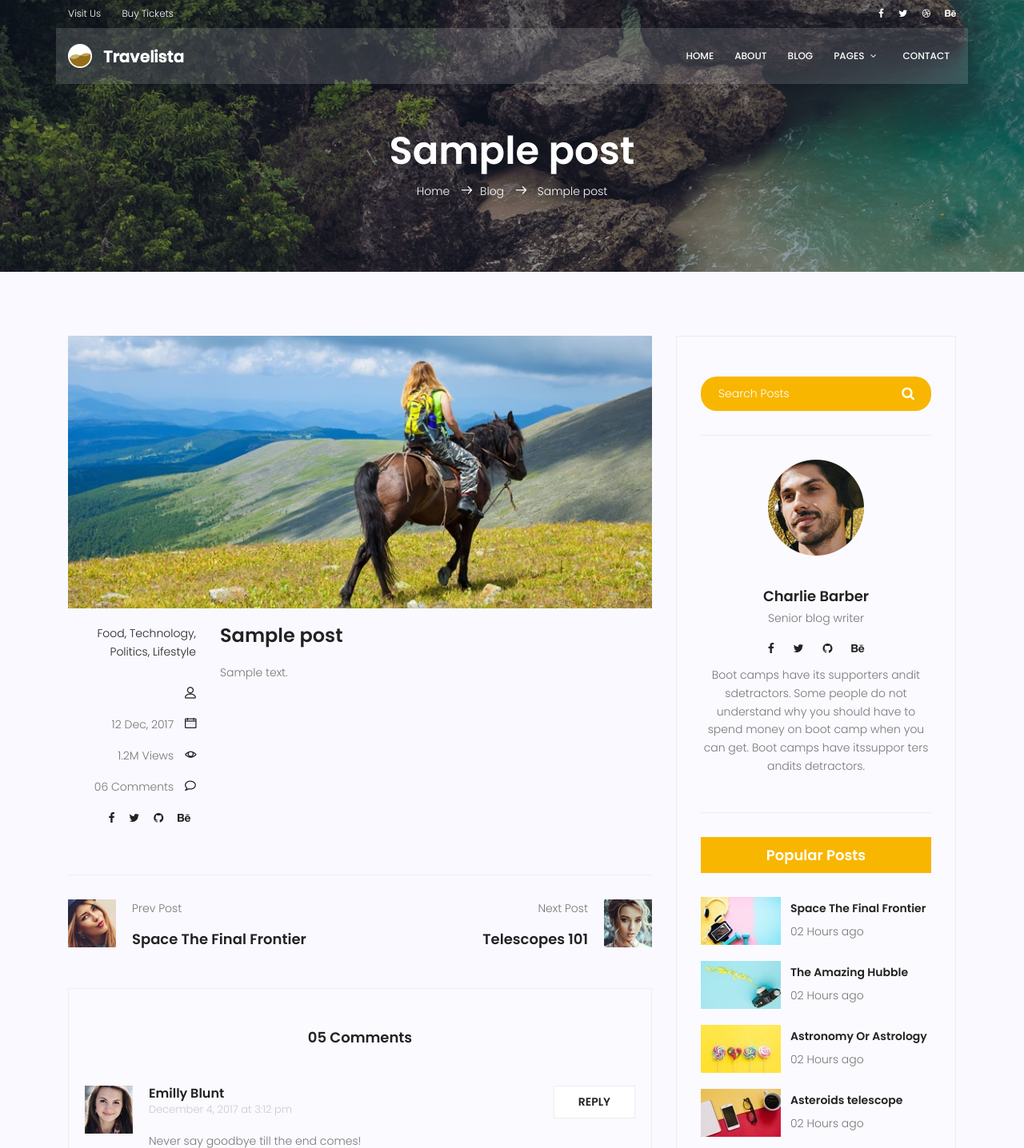
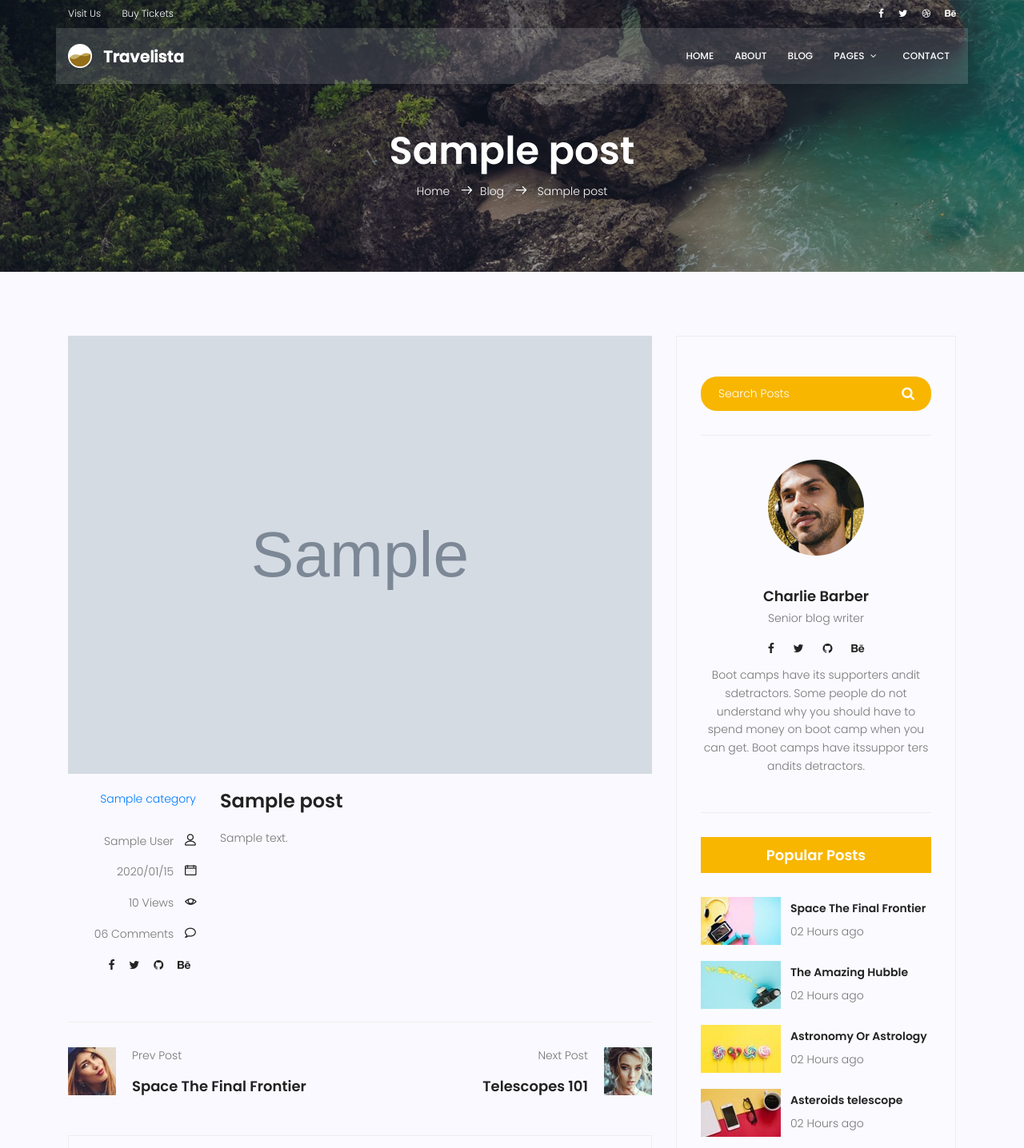
Before and after one commit to matintb/proj, a Django app: page /blog/1 in a window 1280 px wide. Shown: the top 1436 px of the page at 80% size. Run offline with Django 5.2, Linux system fonts and the light colour scheme; tables that the repository leaves empty hold one stand-in row (values such as "Sample post"); grey boxes marked "Sample" are stand-in pictures; some libraries are stand-ins or nearby versions.

Commit message:
made date better looking + better category view

```diff
--- a/templates/blog/blog-single.html
+++ b/templates/blog/blog-single.html
@@ -27,26 +27,28 @@
         <div class="single-post row">
           <div class="col-lg-12">
             <div class="feature-img">
-              <img class="img-fluid" src="img/blog/feature-img1.jpg" alt="" />
+              <img class="img-fluid" src="{{mypost.image.url}}" alt="" />
             </div>
           </div>
           <div class="col-lg-3 col-md-3 meta-details">
             <ul class="tags">
-              <li><a href="#">Food,</a></li>
-              <li><a href="#">Technology,</a></li>
-              <li><a href="#">Politics,</a></li>
-              <li><a href="#">Lifestyle</a></li>
+
+              {% for cat in mypost.category.all %}
+              <a href="">{{ cat }}</a> {% if not forloop.last %} , {% endif %}
+              <!-- {{ cat.name }} -->
+              {% endfor %}
+
             </ul>
             <div class="user-details row">
               <p class="user-name col-lg-12 col-md-12 col-6">
-                <a href="#">{{writer}}</a> <span class="lnr lnr-user"></span>
+                <a href="#">{{mypost.author.get_full_name}}</a> <span class="lnr lnr-user"></span>
               </p>
               <p class="date col-lg-12 col-md-12 col-6">
-                <a href="#">12 Dec, 2017</a>
+                <a href="#">{{ mypost.published_date|date:"Y/m/d" }}</a>
                 <span class="lnr lnr-calendar-full"></span>
               </p>
               <p class="view col-lg-12 col-md-12 col-6">
-                <a href="#">1.2M Views</a> <span class="lnr lnr-eye"></span>
+                <a href="#">{{ mypost.counted_views }} Views</a> <span class="lnr lnr-eye"></span>
               </p>
               <p class="comments col-lg-12 col-md-12 col-6">
                 <a href="#">06 Comments</a> <span class="lnr lnr-bubble"></span>
@@ -272,7 +274,7 @@
             </form>
           </div>
           <div class="single-sidebar-widget user-info-widget">
-            <img src="img/blog/user-info.png" alt="" />
+            <img src="{% static 'img/blog/user-info.png" alt="" />
             <a href="#"><h4>Charlie Barber</h4></a>
             <p>Senior blog writer</p>
             <ul class="social-links">
```
Also changed, not shown: other parts of templates/blog/blog-single.html (+12 -12 lines), templates/blog/blog-home.html (+7 -2 lines).
